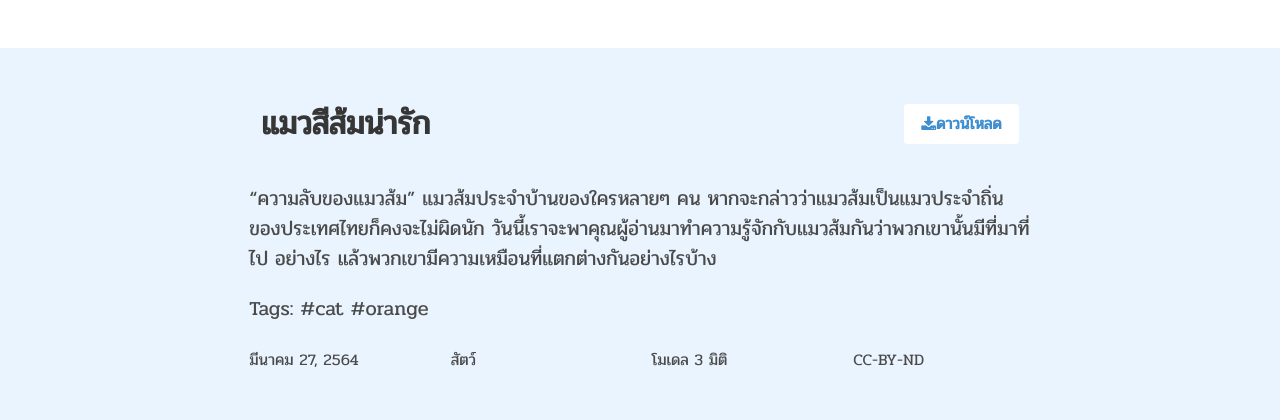
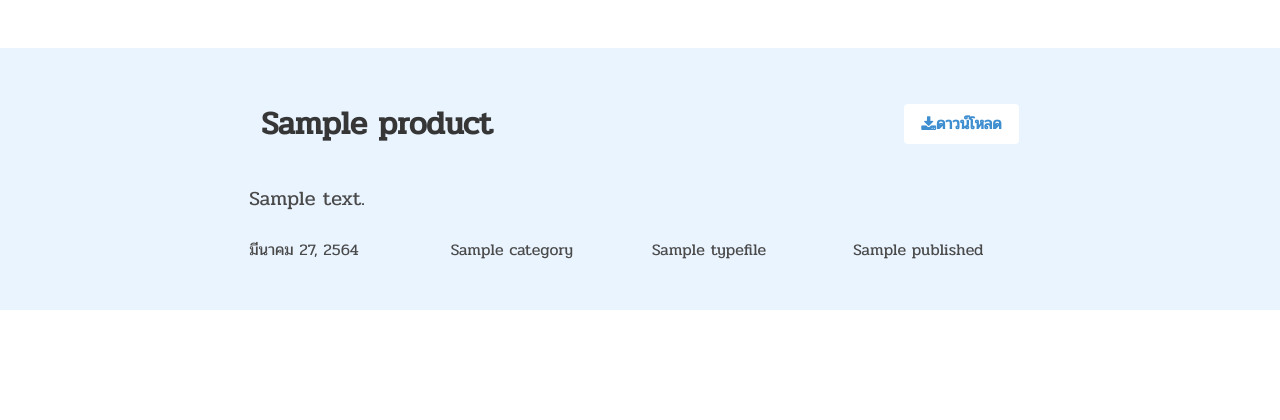
Before and after one commit to 60160284/Django-Project, a Django app: template shop/store/templates/product.html in a window 1280 px wide. Shown: the part 551-971 px from the top of the page. After the commit the page ends 861 px from the top, so only its background shows below. Run offline with Django 3.2, Linux system fonts and the light colour scheme; the template is opened without the code that fills it: values that come from a table or form of the project are taken from there, others are empty; tables that the repository leaves empty hold one stand-in row (values such as "Sample post"); grey boxes marked "Sample" are stand-in pictures; style sheets or scripts are compiled from the project's sources; some libraries are stand-ins or nearby versions.

Commit message:
Add Product page Request item

```diff
--- a/shop/shop/urls.py
+++ b/shop/shop/urls.py
@@ -25,11 +25,12 @@ from django.conf import settings
 urlpatterns = [
     path('admin/', admin.site.urls),
     path('', views.index,name ="home"),
-    path('product/', views.product),
+    #path('product/', views.product),
     path('category/<slug:category_slug>',views.index,name="product_by_category"),
     path('typefile/<slug:typefile_slug>',views.index,name="product_by_typefile"),
     path('published/<slug:published_slug>',views.index,name="product_by_published"),
 
+      path('product/<slug:category_slug>/<slug:product_slug>',views.productPage,name='productDetail'),
 
     path('account/create',views.signupView, name="signUp"),
     path('account/login',views.signinView, name="signIn"),
--- a/shop/store/models.py
+++ b/shop/store/models.py
@@ -72,3 +72,7 @@ class Product(models.Model):
         ordering=('name',)
         verbose_name='สินค้า'
         verbose_name_plural="ข้อมูลสินค้า"
+
+
+    def get_url(self):
+        return reverse('productDetail',args=[self.category.slug,self.slug])
--- a/shop/store/templates/product.html
+++ b/shop/store/templates/product.html
@@ -8,7 +8,7 @@
       <div class="columns">
           <div class="column is-8 is-offset-2 ">
               <figure class="image is-16by9 ">
-                    <img src="" alt="">
+                  <img src="{{product.image.url}}" alt="">
               </figure>
           </div>
 
@@ -21,7 +21,7 @@
           <div class="navbar-menu">
               <div class="navbar-start">
                 <a class="navbar-item">
-                    <p class="title">แมวสีส้มน่ารัก</p>
+                  <p class="title">{{product.name}}</p>
                 </a>
               </div>
 
@@ -37,21 +37,19 @@
               </div>
           </div>
           <div class="content is-medium item-sdy" style="padding-top: 2rem;">
-                <p>“ความลับของแมวส้ม”
-                    แมวส้มประจำบ้านของใครหลายๆ คน หากจะกล่าวว่าแมวส้มเป็นแมวประจำถิ่นของประเทศไทยก็คงจะไม่ผิดนัก
-                    วันนี้เราจะพาคุณผู้อ่านมาทำความรู้จักกับแมวส้มกันว่าพวกเขานั้นมีที่มาที่ไป
-                    อย่างไร แล้วพวกเขามีความเหมือนที่แตกต่างกันอย่างไรบ้าง </p>
+              <p>{{product.description}} </p>
 
-                <p class="tags">Tags: #cat #orange </p>
+
           </div>
 
           <div class="columns">
               <div class="column">มีนาคม 27, 2564</div>
-                <div class="column">สัตว์</div>
-                <div class="column">โมเดล 3 มิติ</div>
-                <div class="column">CC-BY-ND</div>
+              <div class="column">{{product.category.name}}</div>
+              <div class="column">{{product.typefile.name}}</div>
+              <div class="column">{{product.published.name}}</div>
           </div>
       </div>
+
 </section>
 
 {% endblock %}
```
Also changed, not shown: shop/store/views.py (+9 -2 lines). Lines whose indentation alone changed are shown as unchanged.
